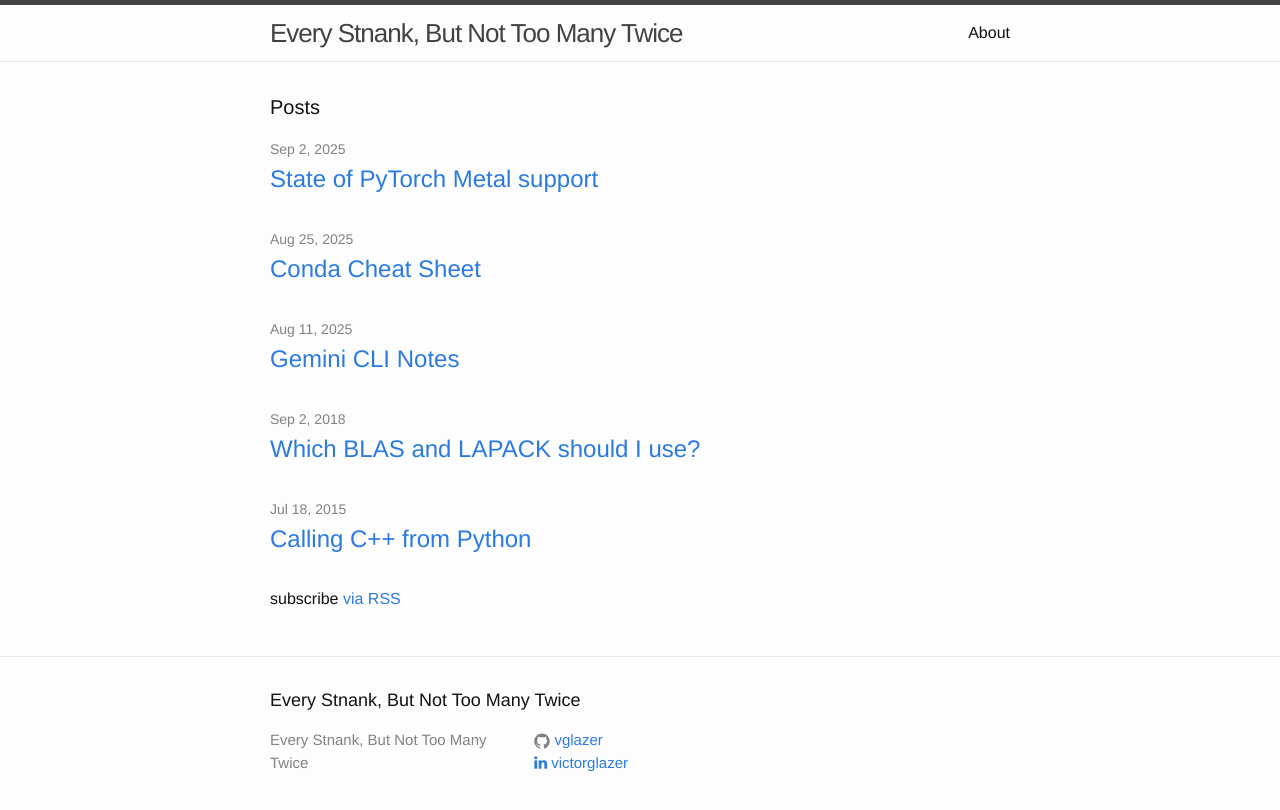
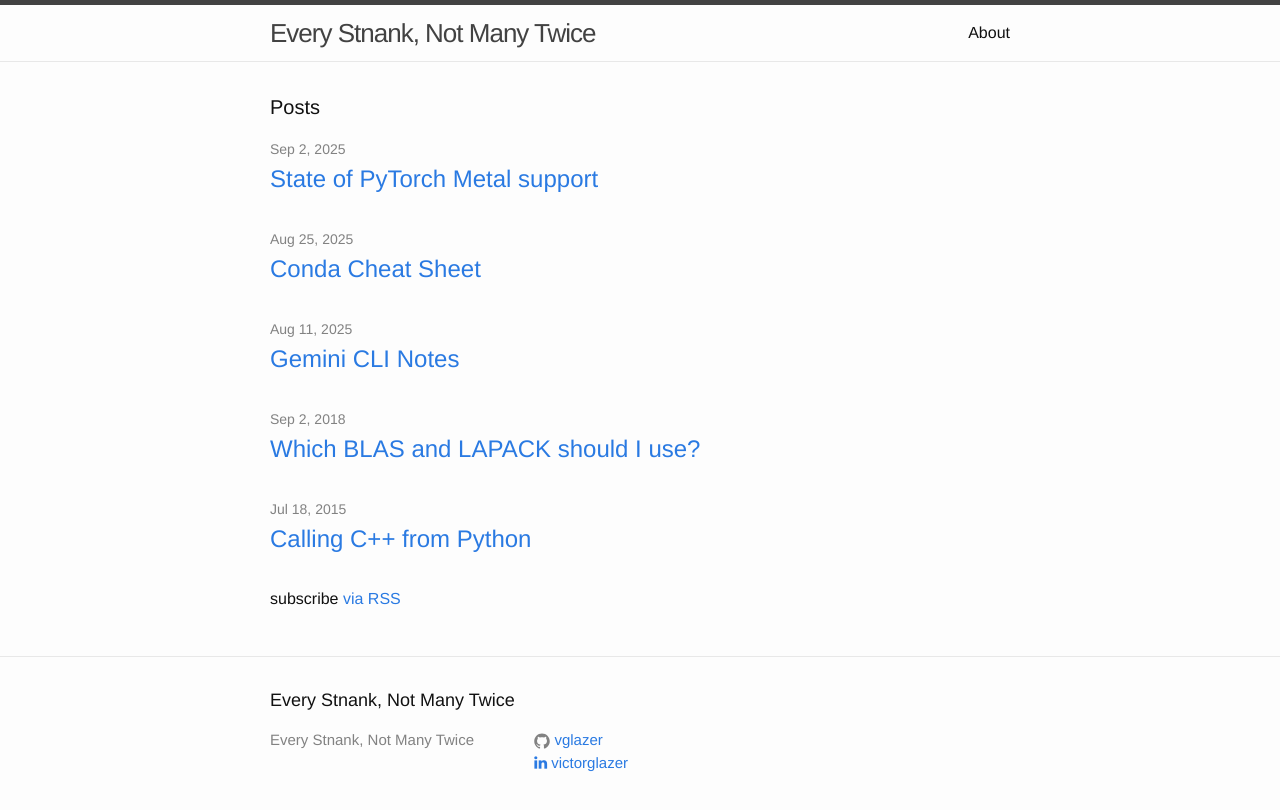
Before and after one commit to vglazer/vglazer.github.io, a Jekyll site: the page built from index.html, in a window 1280 px wide. Shown: the top 810 px of the page. Built offline with Jekyll 4.4.1, drawn with Linux system fonts in a browser that asks for light colours; nearby versions of some CDN libraries.

Commit message:
Updated title

```diff
--- a/_config.yml
+++ b/_config.yml
@@ -1,5 +1,5 @@
 # Site settings
-title: Every Stnank, But Not Too Many Twice
+title: Every Stnank, Not Many Twice
 #email: victor.glazer@gmail.com
 #description: > # this means to ignore newlines until "baseurl:"
 #    Art, Finance, Music and Technology
```
